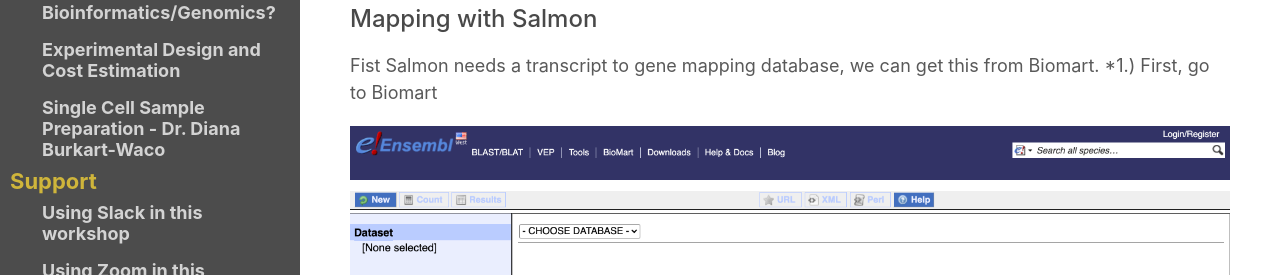
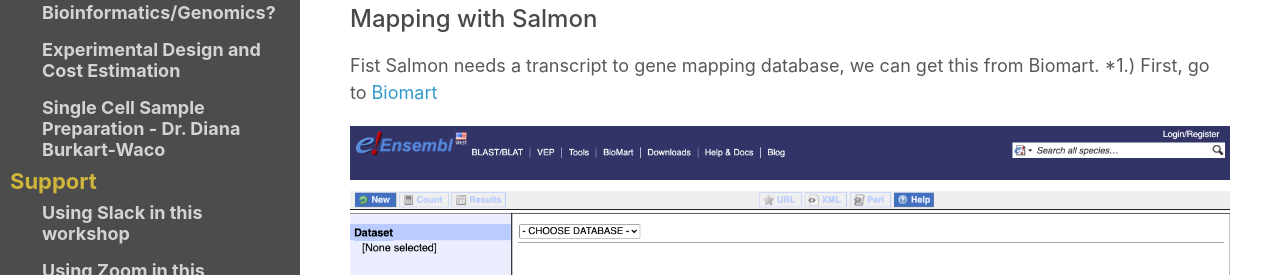
Before and after one commit to ucdavis-bioinformatics-training/2020-August-Advanced-scRNAseq, a Jekyll site: the page built from data_reduction/scMapping.md, in a window 1280 px wide and 900 px high, scrolled down 10698 px. Shown: the part 205-480 px from the top of the window. Built offline with Jekyll 4.4.1, drawn with Linux system fonts in a browser that asks for light colours; our own code applies the rules of GitHub Pages for plain Markdown files; part of the change alters nothing that is shown.

```diff
--- a/data_reduction/scMapping.md
+++ b/data_reduction/scMapping.md
@@ -360,7 +360,7 @@ salmon index -p 4 -t gentrome.fa -d decoys.txt -i GRCm38.salmon_decoys
 ### Mapping with Salmon
 
 Fist Salmon needs a transcript to gene mapping database, we can get this from Biomart.
-*1.) First, go to Biomart
+*1.) First, go to [Biomart](http://uswest.ensembl.org/biomart/martview/3984ae27542e76f298af77500c750f45)
 
 <img class="doc_images" class="doc_images" src="biomart_figures/biomart1.png" alt="biomart1"/>
 
```
